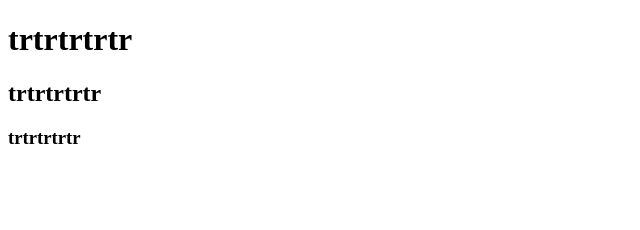
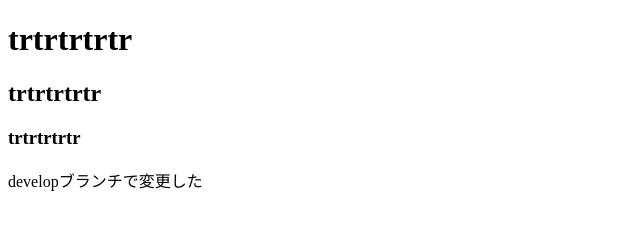
Before and after one commit to MorimotoYusei/practice-sample, a plain HTML site: page index.html in a window 1280 px wide. Shown: the whole page, without its empty margins (0-640 px from the left). Drawn offline with Linux system fonts and the light colour scheme.

Commit message:
developブランチを追加

```diff
--- a/index.html
+++ b/index.html
@@ -10,5 +10,6 @@
     <h1>trtrtrtrtr</h1>
     <h2>trtrtrtrtr</h2>
     <h3>trtrtrtrtr</h3>
+    <p>developブランチで変更した</p>
 </body>
 </html>
```
Also changed, not shown: 1 other file.
